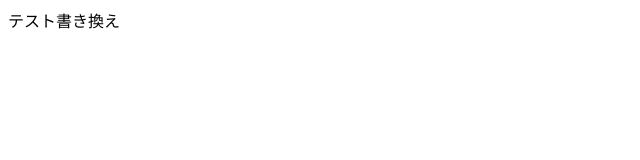
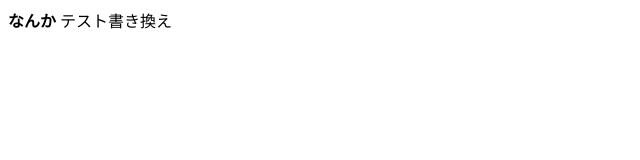
Before and after one commit to miki231205173/test, a plain HTML site: page index.html in a window 1280 px wide. Shown: the whole page, without its empty margins (0-640 px from the left). Drawn offline with Linux system fonts and the light colour scheme.

Commit message:
Update index.html

```diff
--- a/index.html
+++ b/index.html
@@ -5,6 +5,9 @@
     <title>タイトル</title>
   </head>
   <body>
+    <strong>
+      なんか
+    </strong>
     テスト書き換え
   </body>
 </html>
```
